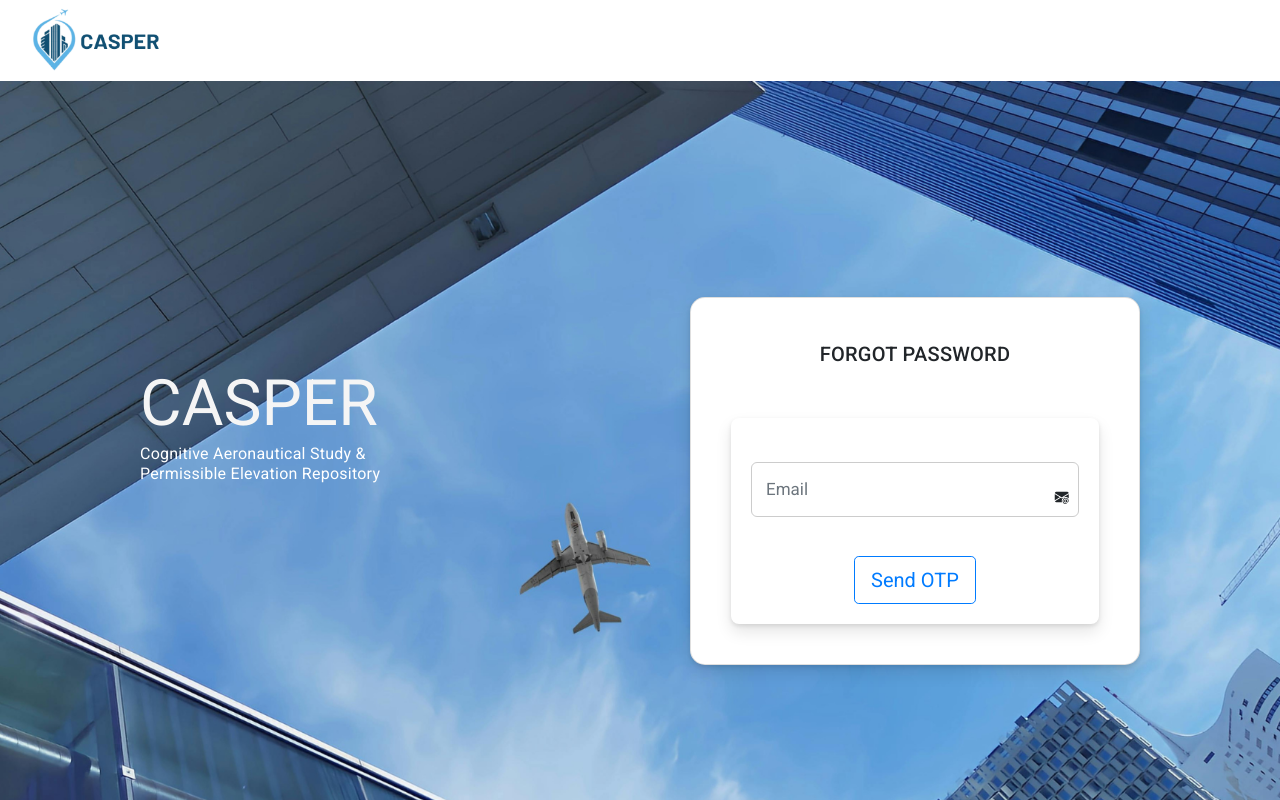
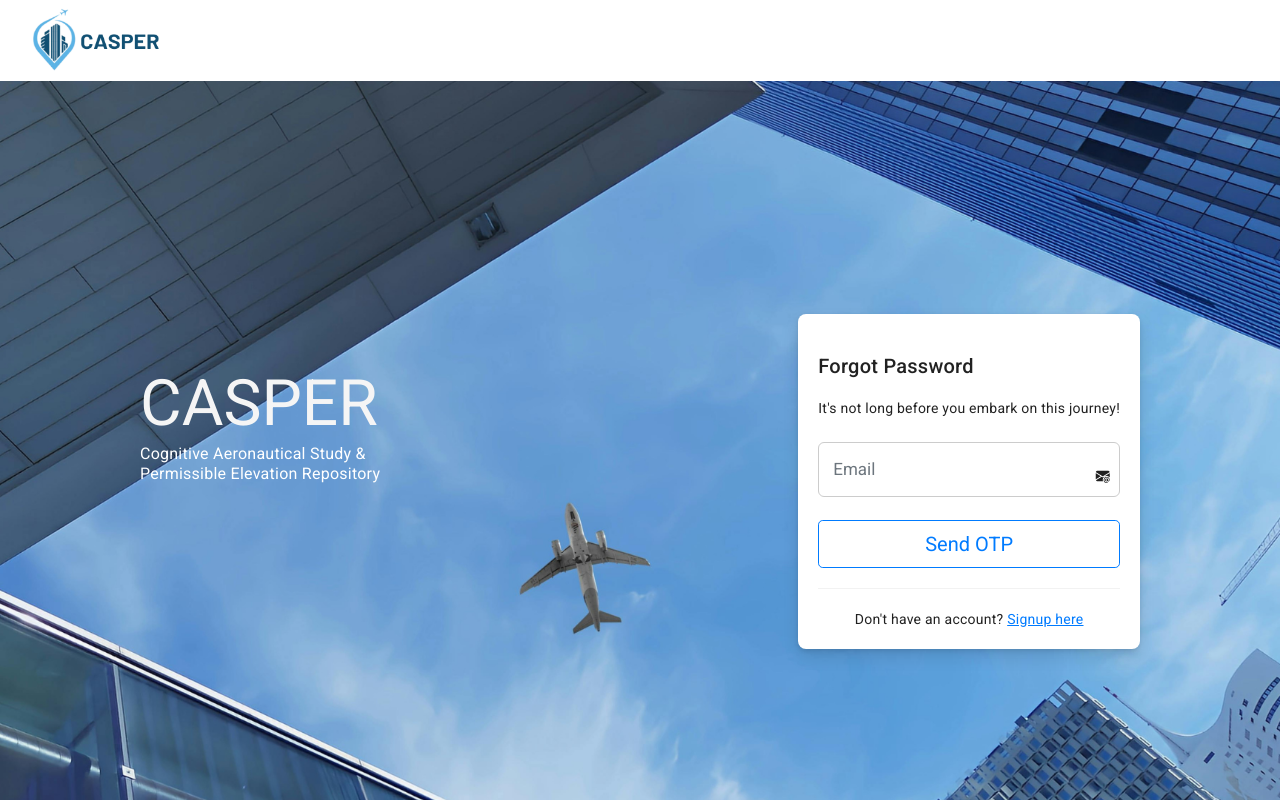
Before and after one commit to komalwagh62/CASPER_UI, an Angular app: page /forgot-pass in a window 1280 px wide. Shown: the top 800 px of the page. Built offline with nearby package versions, Linux system fonts and the light colour scheme.

Commit message:
Api Update

```diff
--- a/src/app/Users/Shared/Api/api.service.ts
+++ b/src/app/Users/Shared/Api/api.service.ts
@@ -13,7 +13,7 @@ import { map, Observable } from 'rxjs';
 export class ApiService {
   [x: string]: any;
   isAuthenticated: boolean = false;
-  public baseUrl: string = 'http://ec2-3-130-101-156.us-east-2.compute.amazonaws.com:3001/api';
+  public baseUrl: string = 'http://ec2-13-58-174-214.us-east-2.compute.amazonaws.com:8082/api';
   // public baseUrl: string = 'http://localhost:3001/api';
   public loginUserId: string = '';
   public userData!: User;
--- a/src/app/Users/forgot-password/forgot-password.component.html
+++ b/src/app/Users/forgot-password/forgot-password.component.html
@@ -2,36 +2,41 @@
     <div class="container-fluid flex">
         <div class="cognitive-page flex">
             <div class="text">
-                <h1 >CASPER</h1>
+                <h1>CASPER</h1>
                 <p class="mt-4">Cognitive Aeronautical Study &</p>
                 <p>Permissible Elevation Repository</p>
             </div>
-            <div class="card">
-                <div class="card-body">
-                    <h2 class="text-uppercase text-center mb-5">Forgot Password</h2>
 
             <!-- forgot-password.component.html -->
             <div id="emailForm">
                 <form class="forms" (ngSubmit)="sendOTP()">
+                    <h2 class="mt-3">Forgot Password</h2>
+                    <span>It's not long before you embark on this journey! </span>
                         <div class="input-container mt-4">
                             <input type="email" name="email" placeholder="Email" class="form-control"
                                 [(ngModel)]="email">
                             <i class="bi bi-envelope-at-fill"></i>
                         </div>
-                            <div class="d-flex justify-content-center mt-4">
+                        <div class="link mt-2">
                             <button type="submit" class="btn btn-outline-primary btn-lg">Send OTP</button>
+                        </div>
+                        <hr>
+                        <div class="text-center">
+                            <span>Don't have an account? <a href="" routerLink="/UsersRegister"><u>Signup here</u></a></span>
                         </div>
                 </form>
             </div>
 
             <div id="otpForm" style="display: none;">
                 <form class="forms" (ngSubmit)="submitOTP()">
+                    <h2 class="mt-3">Submit OTP</h2>
+                    <span>It's not long before you embark on this journey! </span>
                     <div class="input-container mt-4">
-                                <input type="text" name="otp" placeholder="Enter OTP"
-                                    class="form-control form-control-lg" [(ngModel)]="otp">
+                        <input type="text" name="otp" placeholder="Enter OTP" class="form-control form-control-lg"
+                            [(ngModel)]="otp">
                         <i class="bi bi-key-fill"></i>
                     </div>
-                            <div class="d-flex justify-content-center mt-4">
+                    <div class="link mt-2 mb-4">
                         <button type="submit" class="btn btn-outline-primary btn-lg">Submit OTP</button>
                     </div>
                 </form>
@@ -39,10 +44,11 @@
 
             <div id="passwordForm" style="display: none;">
                 <form class="forms" (ngSubmit)="submitNewPassword()">
+                    <h2 class="mt-3">New Password</h2>
+                    <span>It's not long before you embark on this journey! </span>
                     <div class="input-container mt-4">
                         <input type="password" name="newPassword" placeholder="New Password"
-                                    class="form-control form-control-lg" [(ngModel)]="newPassword"
-                                    (input)="validatePassword()">
+                            class="form-control form-control-lg" [(ngModel)]="newPassword" (input)="validatePassword()">
                         <i class="bi bi-lock-fill"></i>
                     </div>
                     <div class="input-container mt-4">
@@ -51,7 +57,7 @@
                             (input)="validatePassword()">
                         <i class="bi bi-lock-fill"></i>
                     </div>
-                            <div class="d-flex justify-content-center mt-4">
+                    <div class="link mt-2 mb-4">
                         <button [disabled]="!passwordsMatch" type="submit"
                             class="btn btn-outline-primary btn-lg">Submit</button>
                     </div>
@@ -59,6 +65,4 @@
             </div>
         </div>
     </div>
-        </div>
-    </div>
 </section>
--- a/src/app/Users/forgot-password/forgot-password.component.scss
+++ b/src/app/Users/forgot-password/forgot-password.component.scss
@@ -1,11 +1,13 @@
-
-
 * {
   margin: 0;
   padding: 0;
   box-sizing: border-box;
   font-family: "Roboto", sans-serif;
 }
+
+.section.profile::before {
+  content: '';
+
   .section.profile::before {
     content: '';
     position: absolute;
@@ -13,16 +15,35 @@
     left: 0;
     width: 100%;
     height: 100%;
-  background: url('/assets/icon/14.png') no-repeat center center; /* Add your background image URL here */
+    background: url('/assets/Casper image 2.jpg') no-repeat center center;
     background-size: cover;
-  z-index: -1; /* Place it behind the content */
+    z-index: -1;
+    /* Place it behind the content */
   }
+}
+
+.section.profile::before {
+  content: '';
+  position: absolute;
+  top: 0;
+  left: 0;
+  width: 100%;
+  height: 100%;
+  background: url('/assets/icon/14.png') no-repeat center center;
+  /* Add your background image URL here */
+  background-size: cover;
+  z-index: -1;
+  /* Place it behind the content */
+}
+
 .btn-success {
-    color: #ffffff; /* Change this to the desired text color */
+  color: #ffffff;
+  /* Change this to the desired text color */
 }
 
 .btn-success:hover {
-    color: #e0e0e0; /* Optional: Change text color on hover */
+  color: #e0e0e0;
+  /* Optional: Change text color on hover */
 }
 
 .flex {
@@ -69,17 +90,21 @@ form {
   max-width: 600px;
   width: 100%;
 }
+
 .card {
   border-radius: 15px;
   width: 100%;
-    max-width: 450px; /* Increase card width */
+  max-width: 450px;
+  /* Increase card width */
   background: #fff;
   box-shadow: 0 2px 4px rgba(0, 0, 0, 0.1), 0 8px 16px rgba(0, 0, 0, 0.1);
 }
 
 .card-body {
-    padding: 40px; /* Increase card padding */
+  padding: 40px;
+  /* Increase card padding */
 }
+
 form input {
   height: 55px;
   width: 100%;
@@ -110,7 +135,7 @@ form input:focus {
 .link .login {
   cursor: pointer;
   padding: 15px 0;
-  border-radius: 50px ;
+  border-radius: 50px;
   border-color: #3726a6;
   background-color: #fff;
   font-size: 1.25rem;
@@ -170,6 +195,7 @@ hr {
   padding-right: 40px;
   /* adjust as needed */
 }
+
 /* Default button style */
 .btn.btn-success.btn-block.btn-lg.gradient-custom-4.text-body {
   cursor: pointer;
@@ -177,7 +203,8 @@ hr {
   border-radius: 50px;
   border-color: #3726a6;
   background-color: #f4f4f4;
-    color: #ffffff; /* Set text color to white */
+  color: #ffffff;
+  /* Set text color to white */
   font-size: 1.25rem;
   font-weight: 600;
   transition: 0.2s ease;
@@ -186,7 +213,8 @@ hr {
 /* Button style on hover */
 .btn.btn-success.btn-block.btn-lg.gradient-custom-4.text-body:hover {
   background: #3726a6;
-    color: #ffffff; /* Ensure text color remains white on hover */
+  color: #ffffff;
+  /* Ensure text color remains white on hover */
 }
 
 
--- a/src/app/Users/users-home/users-home.component.html
+++ b/src/app/Users/users-home/users-home.component.html
@@ -100,7 +100,7 @@
         <ng-container matColumnDef="Apply NOC">
           <mat-header-cell *matHeaderCellDef>  </mat-header-cell>
           <mat-cell *matCellDef="let element">
-            <button  color="primary" (click)="applyForNOC()">
+            <button mat-stroked-button color="primary" (click)="applyForNOC()">
               Apply For NOC
             </button>
           </mat-cell>
```
Lines whose indentation alone changed are shown as unchanged.
